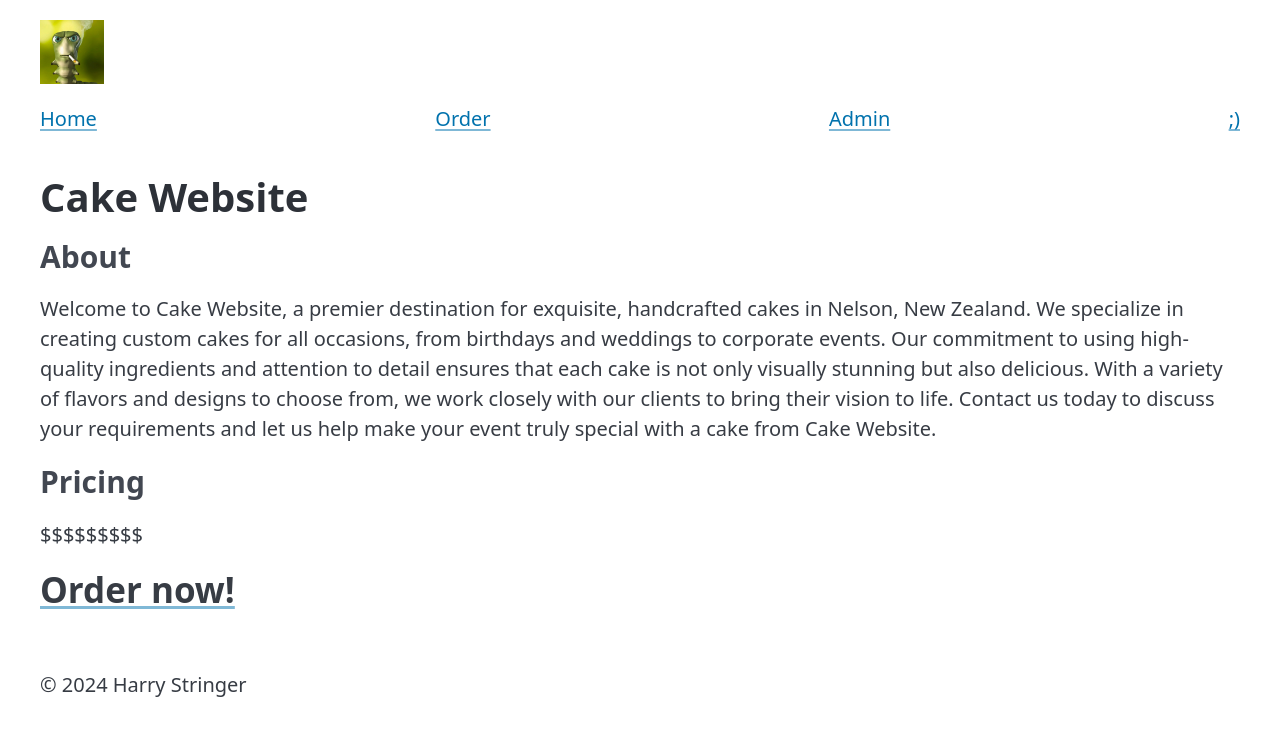
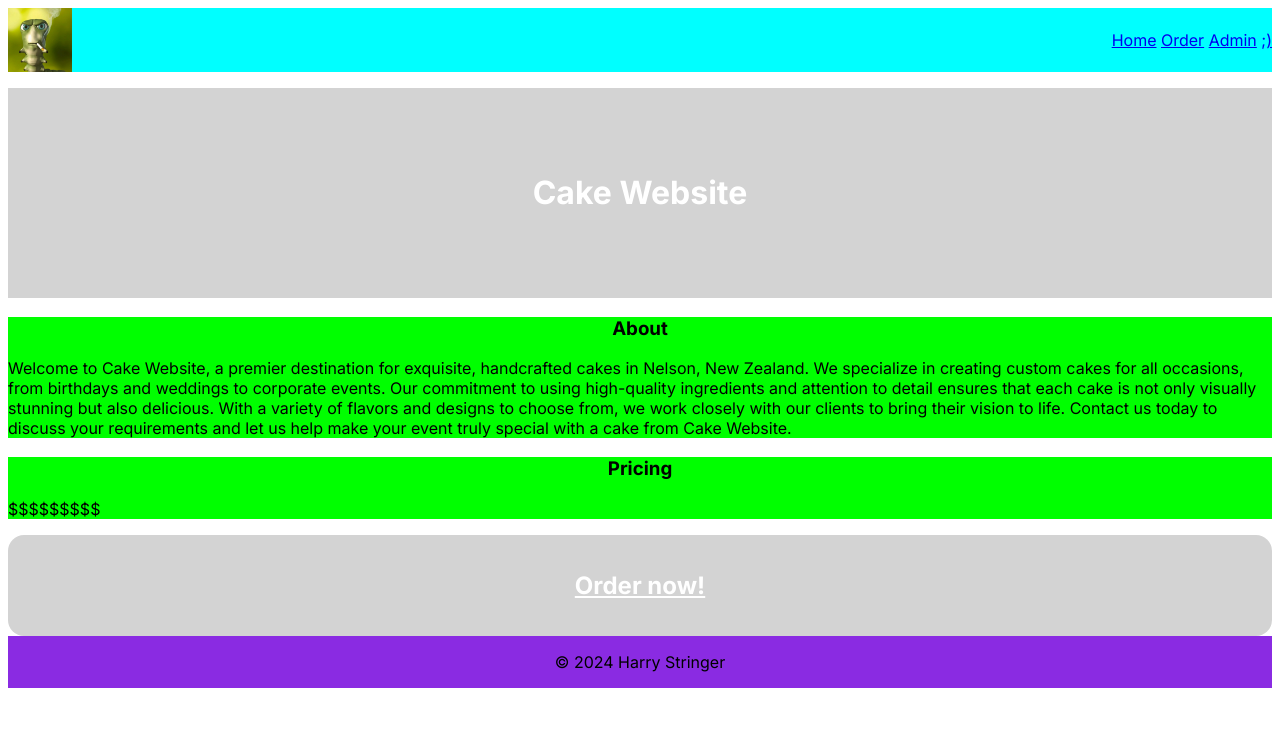
Before and after one commit to waimea-hwstringer/200assessment, a PHP site: page / in a window 1280 px wide. Shown: the top 736 px of the page. Run offline with PHP 8.4, Linux system fonts and the light colour scheme; data that the repository does not hold is empty; some libraries are stand-ins or nearby versions.

Commit message:
CSS!!!!!

```diff
--- a/site/_config.php
+++ b/site/_config.php
@@ -2,6 +2,6 @@
 
 define('SITE_NAME','Cake Website');
 define('SITE_AUTHOR', 'Harry Stringer');
-define('SITE_LOGO', "<img src='images/hardimage.png'>");
+define('SITE_LOGO', 'hardimage.png');
 
 ?>
--- a/site/css/styles.css
+++ b/site/css/styles.css
@@ -1,3 +1,26 @@
+@import url('https://fonts.googleapis.com/css2?family=Inter:ital,opsz,wght@0,14..32,100..900;1,14..32,100..900&display=swap');
+
+body {
+    font-family: "Inter", sans-serif;
+}
+
+/*INDEX*******************************************************************************/
+
+header {
+    display: flex;
+    gap: 2rem;
+    align-items: center;
+    justify-content: space-between;
+    background-color: aqua;
+}
+
+header > * {
+    margin: 0;
+}
+
+header h1 {
+    flex: 1;
+}
 
 #logo {
     max-width: 64px;
@@ -13,8 +36,88 @@ article {
     max-width: fit-content;
 }
 
+#heroImage {
+    display: flex;
+    margin-top: 1rem;
+    color: white;
+    text-decoration: none;
+    background-color: lightgray;
+    justify-content: center;
+    padding: 4rem;
+}
+
+.paragraph h3 {
+    display: flex;
+    justify-content: center;
+}
+
+.paragraph {
+    background-color: lime;
+}
+
+#orderNow a {
+    display: flex;
+    color: white;
+    justify-content: center;
+    padding: 1rem;
+    background-color: lightgrey;
+    border-radius: 1rem;
+}
+
 .examples {
     display: flex;
     flex-wrap: wrap;
     gap: 1rem;
 }
+
+/*ORDER*******************************************************************************/
+
+#orderHead {
+    font-weight: 400;
+}
+
+form {
+    background: #fff;
+    padding: 1rem;
+    margin: 0 auto;
+}
+
+form label {
+    font-weight: bold;
+}
+
+form input[type="text"],
+form input[type="password"],
+form input[type="email"],
+form input[type="number"],
+form input[type="datetime-local"],
+form select,
+form input[type="submit"] {
+    display: block;
+    font-size: 1rem;
+    width: 100%;
+    padding: 0.5rem;
+    margin-bottom: 20px;
+    border: 1px solid rgb(217, 217, 217);
+    border-radius: 0.9rem;
+    background-color: rgb(217, 217, 217);
+}
+
+form input[type="submit"] {
+    background: #28a745;
+    color: #fff;
+    border: none;
+    cursor: pointer;
+    transition: background 0.3s;
+}
+
+form input[type="submit"]:hover {
+    background: #218838;
+}
+
+footer {
+    display: flex;
+    justify-content: center;
+    background-color: blueviolet;
+    padding: 1rem;
+}
--- a/site/form-order.php
+++ b/site/form-order.php
@@ -68,7 +68,7 @@ $flavours = explode(',', $matches);
 
 ?>
 
-<h1>Place an order</h1>
+<h1 id="orderHead">Place an order</h1>
 
 <form method="post" action="add-order.php">
 
--- a/site/index-admin.php
+++ b/site/index-admin.php
@@ -71,7 +71,7 @@ foreach ($themes as $theme) {
             echo '<tr>';
             echo     '<td>' . $booking['name']  . '</td>';
             echo     '<td>' . $booking['datetime']  . '</td>';
-            echo     '<td><a href="order.php?id=' . $booking['id'] . '">🔗</a></td>';
+            echo     '<td><a href="order.php?id=' . $booking['id'] . '">ⓘ</a></td>';
             echo '</tr>';
         }
 
--- a/site/partials/top.php
+++ b/site/partials/top.php
@@ -8,14 +8,10 @@
     <meta name="viewport" content="width=device-width, initial-scale=1.0">
     <title><?= SITE_NAME ?></title>
     <link rel="stylesheet" href="css/styles.css">
-    <link
-        rel="stylesheet"
-        href="https://cdn.jsdelivr.net/npm/@picocss/pico@2.0.6/css/pico.classless.min.css"
-    />
 </head>
 <body>
 <header>
-    <h1 id="logo"><?= SITE_LOGO ?></h1>
+    <img id="logo" src="images/<?= SITE_LOGO ?>">
     <nav>
         <a href='index.php'>Home</a>
         <a href='form-order.php'>Order</a>
--- a/site/partials/topMIN.php
+++ b/site/partials/topMIN.php
@@ -8,15 +8,11 @@
     <meta name="viewport" content="width=device-width, initial-scale=1.0">
     <title><?= SITE_NAME ?></title>
     <link rel="stylesheet" href="css/styles.css">
-    <link
-        rel="stylesheet"
-        href="https://cdn.jsdelivr.net/npm/@picocss/pico@2.0.6/css/pico.classless.min.css"
-    />
 </head>
 
 <body>
 <header>
-    <h1 id="logo"><?= SITE_LOGO ?></h1>
+    <img id="logo" src="images/<?= SITE_LOGO ?>">
     <nav>
         <a href='index-admin.php'>Back</a>
     </nav>
```
Also changed, not shown: site/add-order.php (+6 -1 lines).
